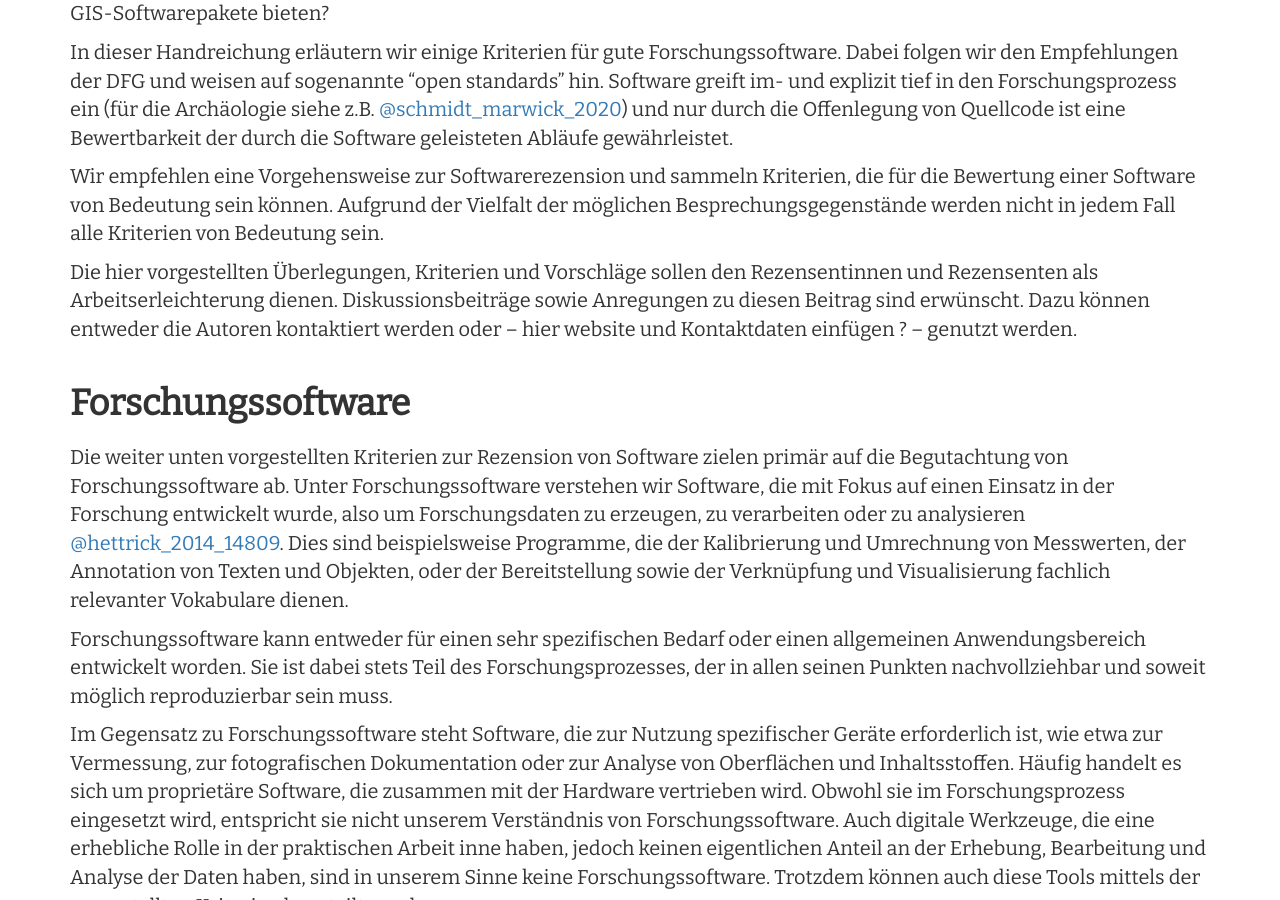
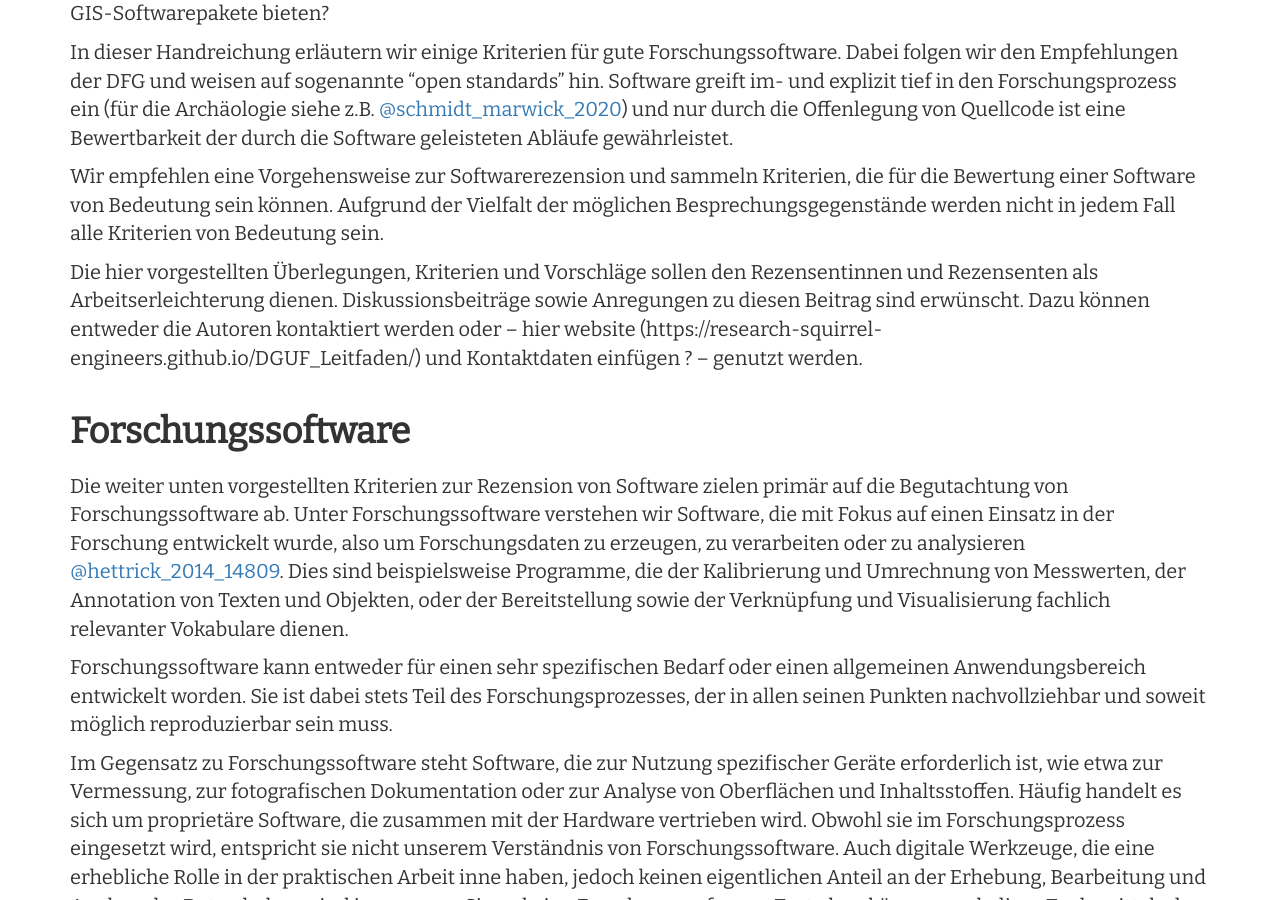
Before and after one commit to Research-Squirrel-Engineers/Impuls_SoftwareRezensionen_DGUF, a Jekyll site: the page built from Draft.md, in a window 1280 px wide and 900 px high, scrolled down 1221 px. Built offline with Jekyll 4.4.1, drawn with Linux system fonts in a browser that asks for light colours; nearby versions of some CDN libraries; part of the change alters nothing that is shown.

Commit message:
github website

```diff
--- a/Draft.md
+++ b/Draft.md
@@ -48,7 +48,7 @@ In dieser Handreichung erläutern wir einige Kriterien für gute Forschungssoftw
 
 Wir empfehlen eine Vorgehensweise zur Softwarerezension und sammeln Kriterien, die für die Bewertung einer Software von Bedeutung sein können. Aufgrund der Vielfalt der möglichen Besprechungsgegenstände werden nicht in jedem Fall alle Kriterien von Bedeutung sein.
 
-Die hier vorgestellten Überlegungen, Kriterien und Vorschläge sollen den Rezensentinnen und Rezensenten als Arbeitserleichterung dienen. Diskussionsbeiträge sowie Anregungen zu diesen Beitrag sind erwünscht. Dazu können entweder die Autoren kontaktiert werden oder -- hier website und Kontaktdaten einfügen ? -- genutzt werden.
+Die hier vorgestellten Überlegungen, Kriterien und Vorschläge sollen den Rezensentinnen und Rezensenten als Arbeitserleichterung dienen. Diskussionsbeiträge sowie Anregungen zu diesen Beitrag sind erwünscht. Dazu können entweder die Autoren kontaktiert werden oder -- hier website (https://research-squirrel-engineers.github.io/DGUF_Leitfaden/) und Kontaktdaten einfügen ? -- genutzt werden.
 
 ## Forschungssoftware
 
```
